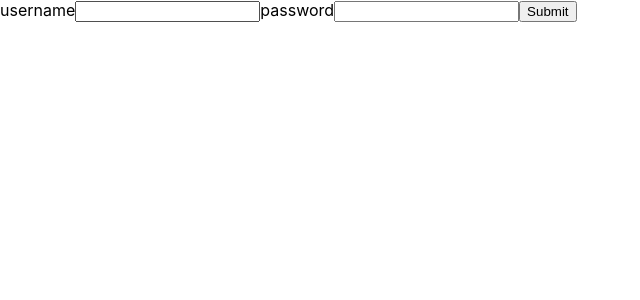
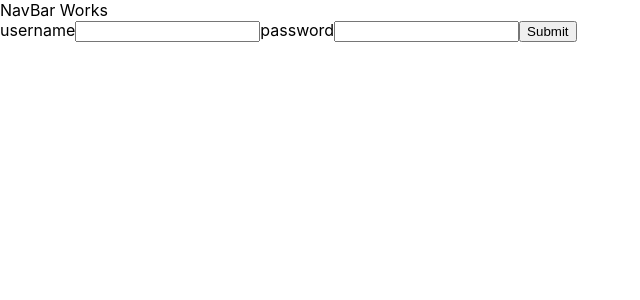
Before and after one commit to kaung-san-hein/vote-app, a React (Create React App) app in the folder client/: page /register in a window 1280 px wide. Shown: the top 300 px of the page, without its empty margins (0-640 px from the left). Built offline with nearby package versions, Linux system fonts and the light colour scheme.

Commit message:
14 Adding React Router

```diff
--- a/client/package.json
+++ b/client/package.json
@@ -11,6 +11,7 @@
     "react": "^16.13.1",
     "react-dom": "^16.13.1",
     "react-redux": "^7.2.0",
+    "react-router-dom": "^5.1.2",
     "react-scripts": "3.4.1",
     "redux": "^4.0.5",
     "redux-thunk": "^2.3.0"
--- a/client/src/containers/App.jsx
+++ b/client/src/containers/App.jsx
@@ -1,10 +1,11 @@
 import React from "react";
 import { Provider } from "react-redux";
+import { BrowserRouter as Router } from "react-router-dom";
 import store from "../store";
 import decode from "jwt-decode";
 import { setCurrentUser, addError, setToken } from "../store/actions";
-import Auth from "../components/Auth";
-import ErrorMessage from "../components/ErrorMessage";
+import RouteViews from "./RouteViews";
+import NavBar from "./NavBar";
 
 const token = localStorage.getItem("jwtToken");
 
@@ -20,8 +21,10 @@ if (token) {
 
 const App = () => (
   <Provider store={store}>
-    <Auth authType="login" />
-    <ErrorMessage />
+    <Router>
+      <NavBar />
+      <RouteViews />
+    </Router>
   </Provider>
 );
 
--- /dev/null
+++ b/client/src/containers/NavBar.jsx
@@ -0,0 +1,5 @@
+import React from "react";
+
+const NavBar = () => <div>NavBar Works</div>;
+
+export default NavBar;
--- /dev/null
+++ b/client/src/containers/RouteViews.jsx
@@ -0,0 +1,24 @@
+import React from "react";
+import { Switch, Route, withRouter } from "react-router-dom";
+import AuthPage from "../pages/AuthPage";
+
+const RouteViews = () => {
+  return (
+    <main>
+      <Switch>
+        <Route
+          exact
+          path="/login"
+          render={() => <AuthPage authType="login" />}
+        />
+        <Route
+          exact
+          path="/register"
+          render={() => <AuthPage authType="register" />}
+        />
+      </Switch>
+    </main>
+  );
+};
+
+export default withRouter(RouteViews);
--- /dev/null
+++ b/client/src/pages/AuthPage.jsx
@@ -0,0 +1,22 @@
+import React from "react";
+import { Redirect } from "react-router-dom";
+import { connect } from "react-redux";
+import ErrorMessage from "../components/ErrorMessage";
+import Auth from "../components/Auth";
+
+const AuthPage = ({ isAuthenticated, authType }) => {
+  if (isAuthenticated) return <Redirect to="/" />;
+
+  return (
+    <div>
+      <ErrorMessage />
+      <Auth authType={authType} />
+    </div>
+  );
+};
+
+const mapStateToProps = (store) => ({
+  isAuthenticated: store.auth.isAuthenticated,
+});
+
+export default connect(mapStateToProps)(AuthPage);
```
Also changed, not shown: 1 other file (tests, documents, lock files or other folders).
